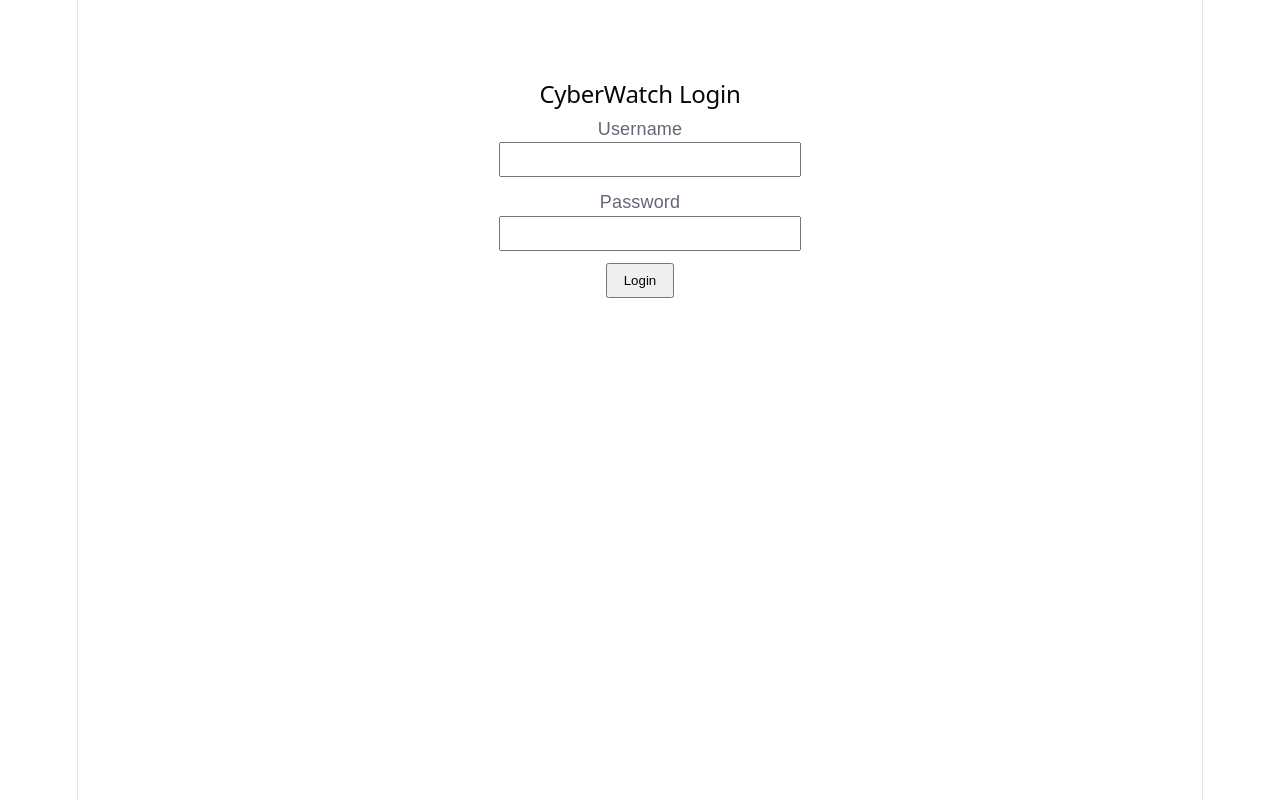
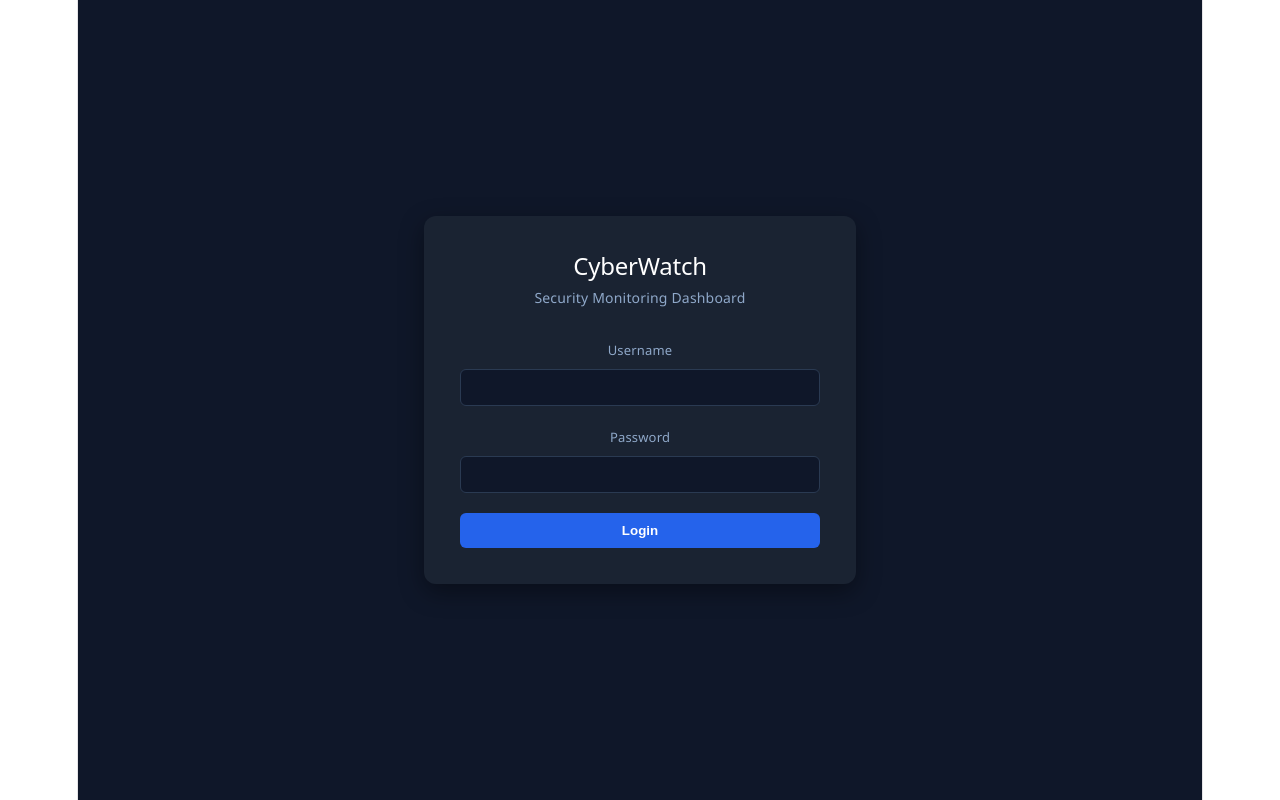
Before and after one commit to prasadsunilhalankar-sys/CyberWatch, a React app in the folder frontend/: page / in a window 1280 px wide. Built offline with nearby package versions, Linux system fonts and the light colour scheme; the HTML template or start-up script is replaced by a standard one.

Commit message:
Add dark theme styling across Login, Dashboard, and Upload pages

```diff
--- a/frontend/src/pages/Dashboard.jsx
+++ b/frontend/src/pages/Dashboard.jsx
@@ -55,7 +55,7 @@ function Dashboard() {
   const highCount = riskEvents.filter((e) => e.severity === "High").length;
 
   return (
-    <div style={{ maxWidth: "900px", margin: "40px auto", fontFamily: "sans-serif" }}>
+       <div style={{ maxWidth: "1100px", margin: "40px auto", padding: "0 24px", fontFamily: "'Segoe UI', sans-serif" }}>
             <div style={{ display: "flex", justifyContent: "space-between", alignItems: "center" }}>
         <h2>CyberWatch Dashboard</h2>
                <div>
@@ -93,37 +93,66 @@ function Dashboard() {
         </div>
       )}
 
-      <div style={{ display: "flex", gap: "16px", margin: "20px 0" }}>
-        <div style={{ border: "1px solid #ccc", padding: "16px", borderRadius: "6px" }}>
-          <p>Total Risk Events</p>
-          <h3>{riskEvents.length}</h3>
+          <div style={{ display: "flex", gap: "20px", margin: "24px 0" }}>
+        <div style={{
+          flex: 1,
+          background: "linear-gradient(135deg, #1e3a5f, #16213e)",
+          padding: "20px 24px",
+          borderRadius: "10px",
+          boxShadow: "0 4px 12px rgba(0,0,0,0.3)"
+        }}>
+          <p style={{ margin: 0, color: "#8fa8c9", fontSize: "14px" }}>Total Risk Events</p>
+          <h3 style={{ margin: "8px 0 0", fontSize: "32px", color: "#fff" }}>{riskEvents.length}</h3>
         </div>
-        <div style={{ border: "1px solid #ccc", padding: "16px", borderRadius: "6px" }}>
-          <p>High Severity</p>
-          <h3>{highCount}</h3>
+        <div style={{
+          flex: 1,
+          background: "linear-gradient(135deg, #5f1e1e, #3e1616)",
+          padding: "20px 24px",
+          borderRadius: "10px",
+          boxShadow: "0 4px 12px rgba(0,0,0,0.3)"
+        }}>
+          <p style={{ margin: 0, color: "#c98f8f", fontSize: "14px" }}>High Severity</p>
+          <h3 style={{ margin: "8px 0 0", fontSize: "32px", color: "#fff" }}>{highCount}</h3>
         </div>
       </div>
 
       {error && <p style={{ color: "red" }}>{error}</p>}
 
-      <table border="1" cellPadding="8" style={{ width: "100%", borderCollapse: "collapse" }}>
+           <table style={{
+        width: "100%",
+        borderCollapse: "collapse",
+        borderRadius: "10px",
+        overflow: "hidden",
+        boxShadow: "0 4px 12px rgba(0,0,0,0.3)"
+      }}>
         <thead>
-          <tr>
-            <th>Rule Triggered</th>
-            <th>Severity</th>
-            <th>Source IP</th>
-            <th>Description</th>
-            <th>Created At</th>
+          <tr style={{ background: "#1a2332" }}>
+            <th style={{ padding: "14px 16px", textAlign: "left", color: "#8fa8c9", fontSize: "13px", textTransform: "uppercase" }}>Rule Triggered</th>
+            <th style={{ padding: "14px 16px", textAlign: "left", color: "#8fa8c9", fontSize: "13px", textTransform: "uppercase" }}>Severity</th>
+            <th style={{ padding: "14px 16px", textAlign: "left", color: "#8fa8c9", fontSize: "13px", textTransform: "uppercase" }}>Source IP</th>
+            <th style={{ padding: "14px 16px", textAlign: "left", color: "#8fa8c9", fontSize: "13px", textTransform: "uppercase" }}>Description</th>
+            <th style={{ padding: "14px 16px", textAlign: "left", color: "#8fa8c9", fontSize: "13px", textTransform: "uppercase" }}>Created At</th>
           </tr>
         </thead>
         <tbody>
-          {riskEvents.map((event) => (
-            <tr key={event.id}>
-              <td>{event.rule_triggered}</td>
-              <td>{event.severity}</td>
-              <td>{event.source_ip}</td>
-              <td>{event.description}</td>
-              <td>{new Date(event.created_at).toLocaleString()}</td>
+          {riskEvents.map((event, index) => (
+            <tr key={event.id} style={{ background: index % 2 === 0 ? "#212b3d" : "#1a2332" }}>
+              <td style={{ padding: "12px 16px" }}>{event.rule_triggered}</td>
+              <td style={{ padding: "12px 16px" }}>
+                <span style={{
+                  background: event.severity === "High" ? "#5f1e1e" : "#5f4a1e",
+                  color: event.severity === "High" ? "#ff8a8a" : "#ffd28a",
+                  padding: "4px 10px",
+                  borderRadius: "12px",
+                  fontSize: "12px",
+                  fontWeight: "bold"
+                }}>
+                  {event.severity}
+                </span>
+              </td>
+              <td style={{ padding: "12px 16px" }}>{event.source_ip}</td>
+              <td style={{ padding: "12px 16px" }}>{event.description}</td>
+              <td style={{ padding: "12px 16px", color: "#8fa8c9" }}>{new Date(event.created_at).toLocaleString()}</td>
             </tr>
           ))}
         </tbody>
--- a/frontend/src/pages/Login.jsx
+++ b/frontend/src/pages/Login.jsx
@@ -22,30 +22,77 @@ function Login() {
   };
 
   return (
-    <div style={{ maxWidth: "320px", margin: "80px auto", fontFamily: "sans-serif" }}>
-      <h2>CyberWatch Login</h2>
+    <div style={{
+      minHeight: "100vh",
+      display: "flex",
+      alignItems: "center",
+      justifyContent: "center",
+      background: "#0f1729",
+      fontFamily: "'Segoe UI', sans-serif"
+    }}>
+      <div style={{
+        width: "360px",
+        background: "#1a2332",
+        padding: "36px",
+        borderRadius: "12px",
+        boxShadow: "0 8px 24px rgba(0,0,0,0.4)"
+      }}>
+        <h2 style={{ color: "#fff", marginBottom: "4px" }}>CyberWatch</h2>
+        <p style={{ color: "#8fa8c9", marginTop: 0, marginBottom: "24px", fontSize: "14px" }}>
+          Security Monitoring Dashboard
+        </p>
         <form onSubmit={handleSubmit}>
-        <div style={{ marginBottom: "12px" }}>
-          <label>Username</label>
+          <div style={{ marginBottom: "16px" }}>
+            <label style={{ color: "#8fa8c9", fontSize: "13px" }}>Username</label>
             <input
               type="text"
               value={username}
               onChange={(e) => setUsername(e.target.value)}
-            style={{ width: "100%", padding: "8px" }}
+              style={{
+                width: "100%",
+                padding: "10px",
+                marginTop: "6px",
+                background: "#0f1729",
+                border: "1px solid #2a3a52",
+                borderRadius: "6px",
+                color: "#fff",
+                boxSizing: "border-box"
+              }}
             />
           </div>
-        <div style={{ marginBottom: "12px" }}>
-          <label>Password</label>
+          <div style={{ marginBottom: "20px" }}>
+            <label style={{ color: "#8fa8c9", fontSize: "13px" }}>Password</label>
             <input
               type="password"
               value={password}
               onChange={(e) => setPassword(e.target.value)}
-            style={{ width: "100%", padding: "8px" }}
+              style={{
+                width: "100%",
+                padding: "10px",
+                marginTop: "6px",
+                background: "#0f1729",
+                border: "1px solid #2a3a52",
+                borderRadius: "6px",
+                color: "#fff",
+                boxSizing: "border-box"
+              }}
             />
           </div>
-        {error && <p style={{ color: "red" }}>{error}</p>}
-        <button type="submit" style={{ padding: "8px 16px" }}>Login</button>
+          {error && <p style={{ color: "#ff8a8a", fontSize: "13px" }}>{error}</p>}
+          <button type="submit" style={{
+            width: "100%",
+            padding: "10px",
+            background: "#2563eb",
+            color: "#fff",
+            border: "none",
+            borderRadius: "6px",
+            fontWeight: "bold",
+            cursor: "pointer"
+          }}>
+            Login
+          </button>
         </form>
+      </div>
     </div>
   );
 }
--- a/frontend/src/pages/UploadLogs.jsx
+++ b/frontend/src/pages/UploadLogs.jsx
@@ -50,22 +50,58 @@ function UploadLogs() {
     }
   };
 
-  return (
-    <div style={{ maxWidth: "500px", margin: "60px auto", fontFamily: "sans-serif" }}>
-      <button onClick={() => navigate("/dashboard")}>Back to Dashboard</button>
-      <h2>Upload Log File</h2>
+   return (
+    <div style={{ minHeight: "100vh", background: "#0f1729", fontFamily: "'Segoe UI', sans-serif" }}>
+      <div style={{ maxWidth: "560px", margin: "0 auto", padding: "40px 24px" }}>
+        <button
+          onClick={() => navigate("/dashboard")}
+          style={{ background: "none", border: "none", color: "#8fa8c9", cursor: "pointer", marginBottom: "20px" }}
+        >
+          ← Back to Dashboard
+        </button>
 
-      <form onSubmit={handleUpload}>
-        <input type="file" accept=".csv" onChange={handleFileChange} />
-        <button type="submit" style={{ marginLeft: "10px" }}>Upload</button>
-      </form>
+        <div style={{
+          background: "#1a2332",
+          borderRadius: "12px",
+          padding: "28px",
+          boxShadow: "0 8px 24px rgba(0,0,0,0.4)"
+        }}>
+          <h2 style={{ color: "#fff", marginTop: 0 }}>Upload Log File</h2>
 
-      <button onClick={runDetection} style={{ marginTop: "16px" }}>
-        Run Detection
-      </button>
+          <form onSubmit={handleUpload} style={{ display: "flex", gap: "10px", marginBottom: "16px" }}>
+            <input
+              type="file"
+              accept=".csv"
+              onChange={handleFileChange}
+              style={{ color: "#8fa8c9", flex: 1 }}
+            />
+            <button type="submit" style={{
+              padding: "8px 18px",
+              background: "#2563eb",
+              color: "#fff",
+              border: "none",
+              borderRadius: "6px",
+              cursor: "pointer"
+            }}>
+              Upload
+            </button>
+          </form>
 
-      {message && <p style={{ color: "green" }}>{message}</p>}
-      {error && <p style={{ color: "red" }}>{error}</p>}
+          <button onClick={runDetection} style={{
+            padding: "8px 18px",
+            background: "#334155",
+            color: "#fff",
+            border: "none",
+            borderRadius: "6px",
+            cursor: "pointer"
+          }}>
+            Run Detection
+          </button>
+
+          {message && <p style={{ color: "#8aff9a", marginTop: "16px" }}>{message}</p>}
+          {error && <p style={{ color: "#ff8a8a", marginTop: "16px" }}>{error}</p>}
+        </div>
+      </div>
     </div>
   );
 }
```
Lines whose indentation alone changed are shown as unchanged.
